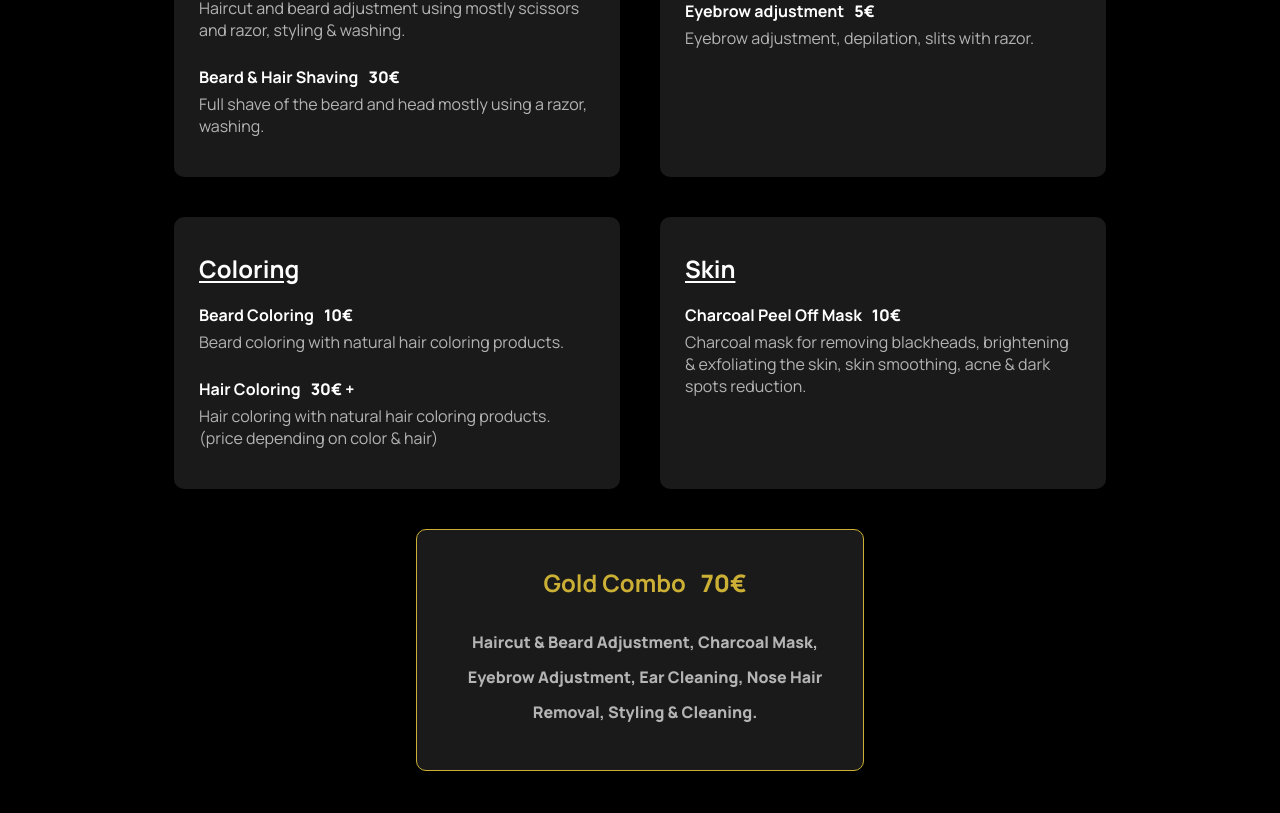
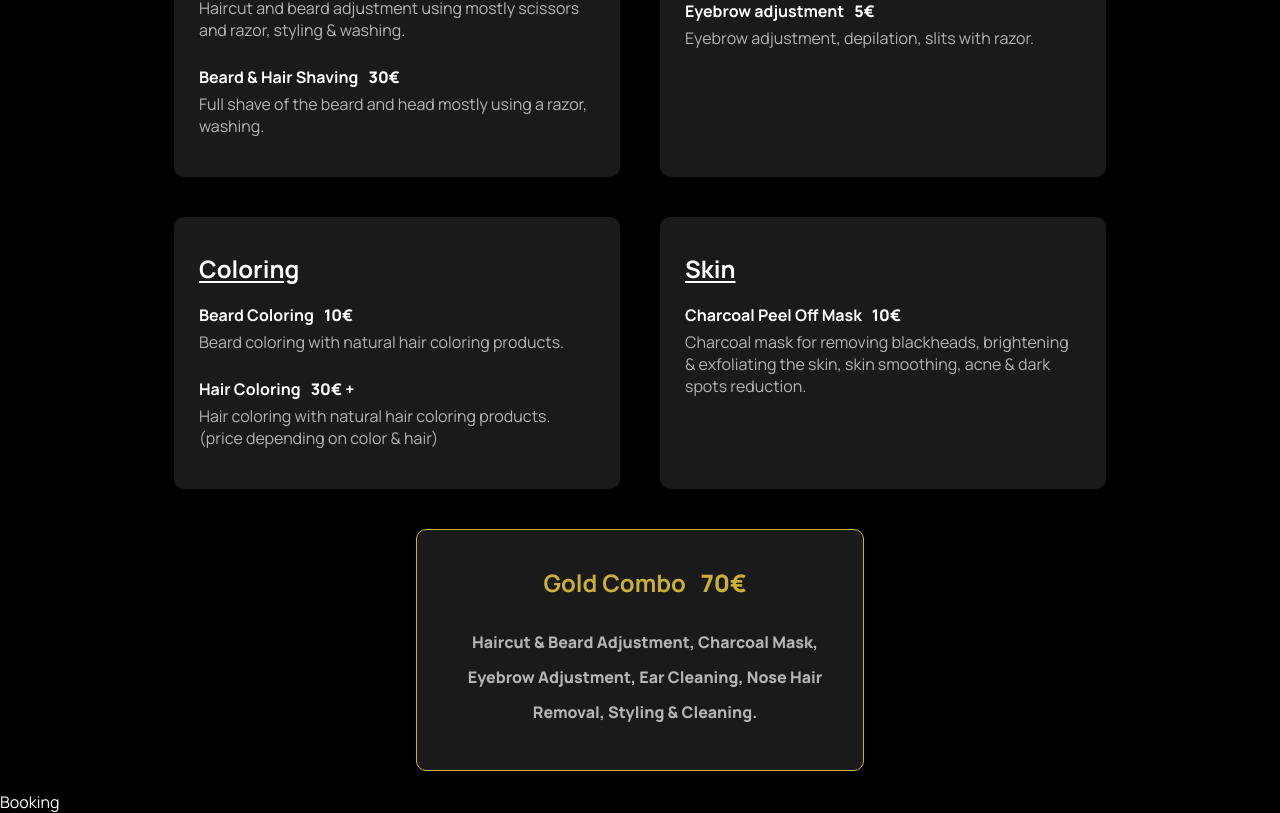
Before and after one commit to ivandjuka77/barber-cuts-new, a React (Create React App) app: page / in a window 1280 px wide. Shown: the part 2397-3210 px from the top of the page. Before the commit the page ends 3188 px from the top, so only its background shows below. Built offline with nearby package versions, Linux system fonts and the light colour scheme.

Commit message:
Added booking section.

```diff
--- a/src/App.js
+++ b/src/App.js
@@ -1,4 +1,5 @@
 import About from './components/About/About';
+import Booking from './components/Booking/Booking';
 import Header from './components/Header/Header';
 import Pricing from './components/Pricing/Pricing';
 
@@ -8,6 +9,7 @@ function App() {
 			<Header />
 			<About />
 			<Pricing />
+			<Booking />
 		</>
 	);
 }
--- /dev/null
+++ b/src/components/Booking/Booking.jsx
@@ -0,0 +1,7 @@
+import './Booking.css';
+
+const Booking = () => {
+	return <div>Booking</div>;
+};
+
+export default Booking;
```
Also changed, not shown: src/components/Booking/Booking.css (added).
